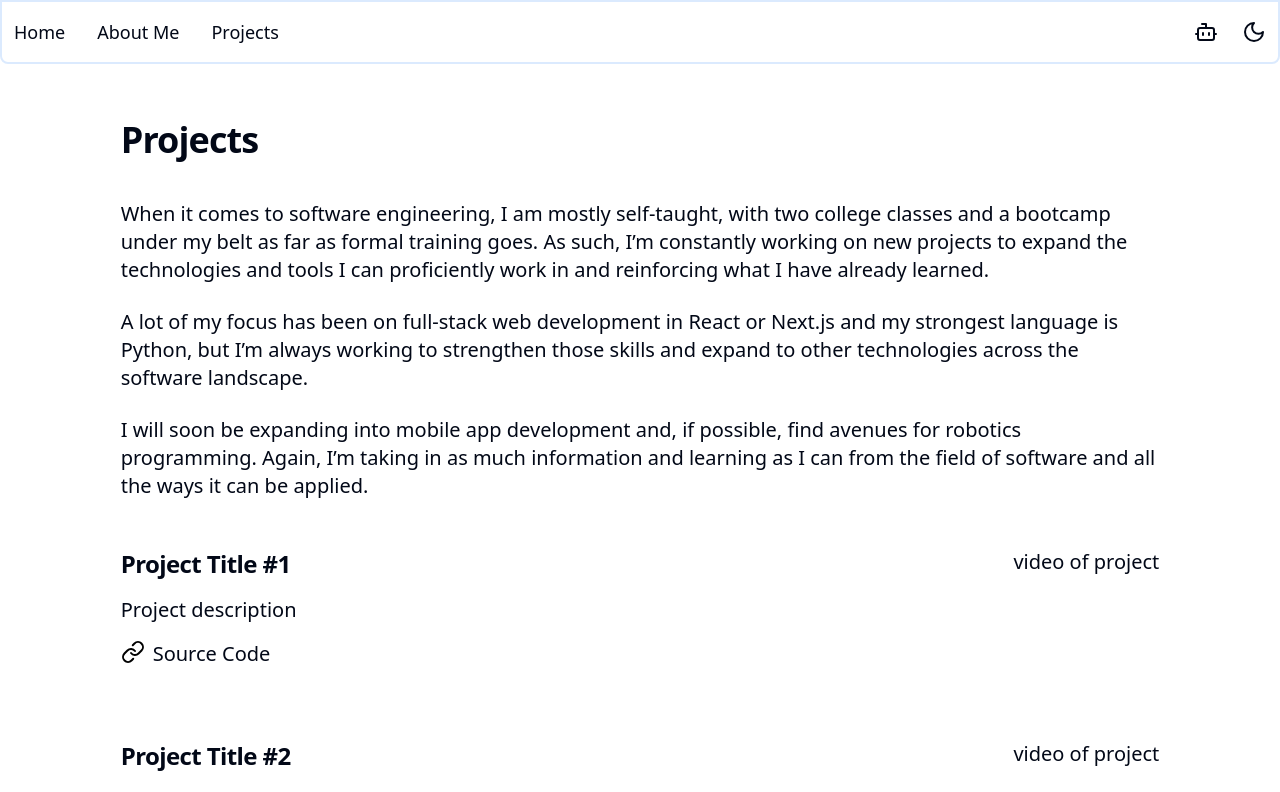
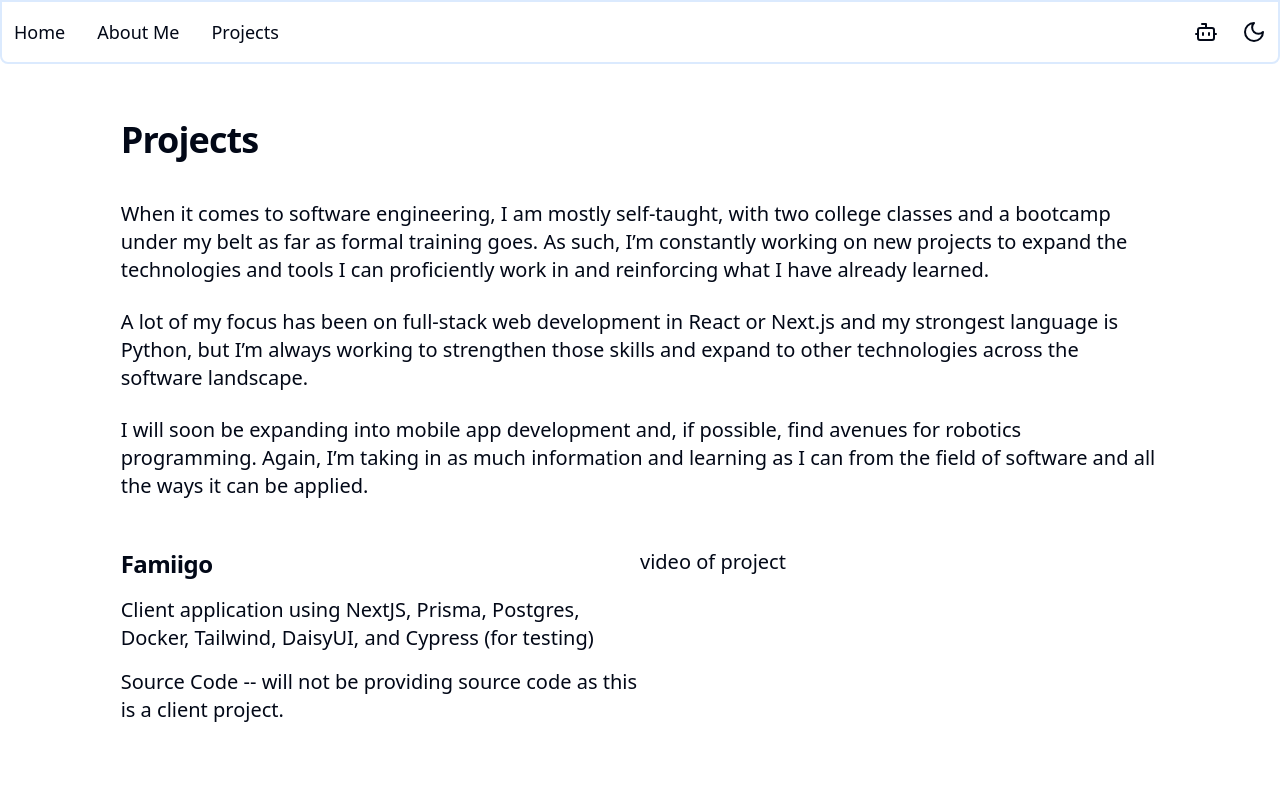
Before and after one commit to kbrenn02/portfolio-website, a Next.js app in the folder portfolio-website/: page /projects in a window 1280 px wide. Shown: the top 792 px of the page. Built offline with nearby package versions, Linux system fonts and the light colour scheme.

Commit message:
Updated the first project but discovered that the loom links don't work

```diff
--- a/portfolio-website/app/projects/page.tsx
+++ b/portfolio-website/app/projects/page.tsx
@@ -44,22 +44,23 @@ const Projects = () => {
         </div>
 
         <section className="max-w-screen-xl mx-auto space-y-3 basis-full py-2">
-            <div className='flex w-full justify-between'>
-                <div className='flex flex-col'>
-                    <H2 className='text-start pb-4'>Project Title #1</H2>
-                    <p className='text-start pb-4 text-xl'>Project description</p>
+            <div className='flex flex-row w-full justify-between'>
+                <div className='flex flex-col w-1/2'>
+                    <H2 className='text-start pb-4'>Famiigo</H2>
+                    <p className='text-start pb-4 text-xl'>Client application using NextJS, Prisma, Postgres, Docker, Tailwind, DaisyUI, and Cypress (for testing)</p>
                     <p className='text-start pb-4 text-xl flex'>
-                        <Link href='https://github.com'>
+                        {/* <Link href='https://github.com'>
                         <Image
                             src={chain}
                             alt="Github logo"
                             className='mr-2 bg-white rounded-lg'
-                        /></Link>
-                        Source Code
+                        /></Link> */}
+                        Source Code -- will not be providing source code as this is a client project.
                     </p>
                 </div>
-                <div>
+                <div className='w-1/2 justify-center items-center'>
                     <p className='text-start text-xl'>video of project</p>
+                    {/* need to screen record the videos on my laptop then upload to the assets folder */}
                 </div>
             </div>
         </section>
```
